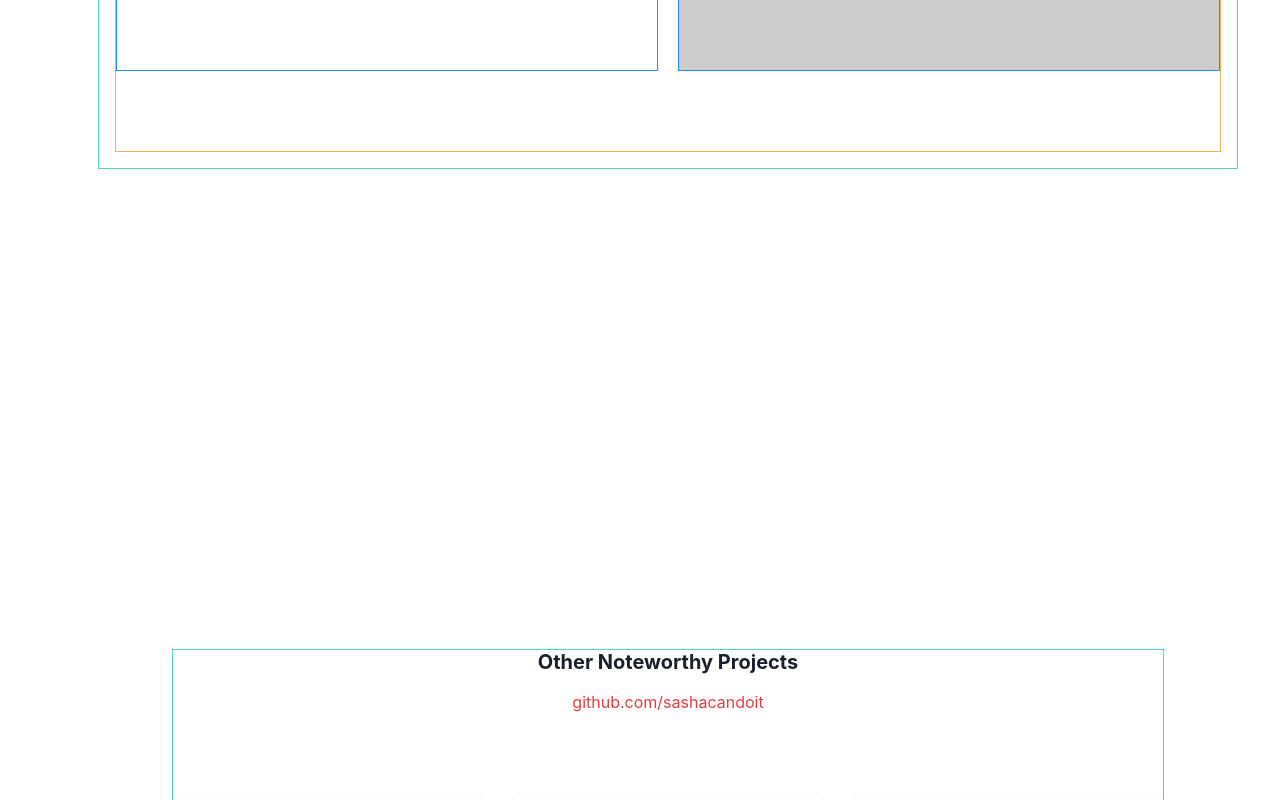
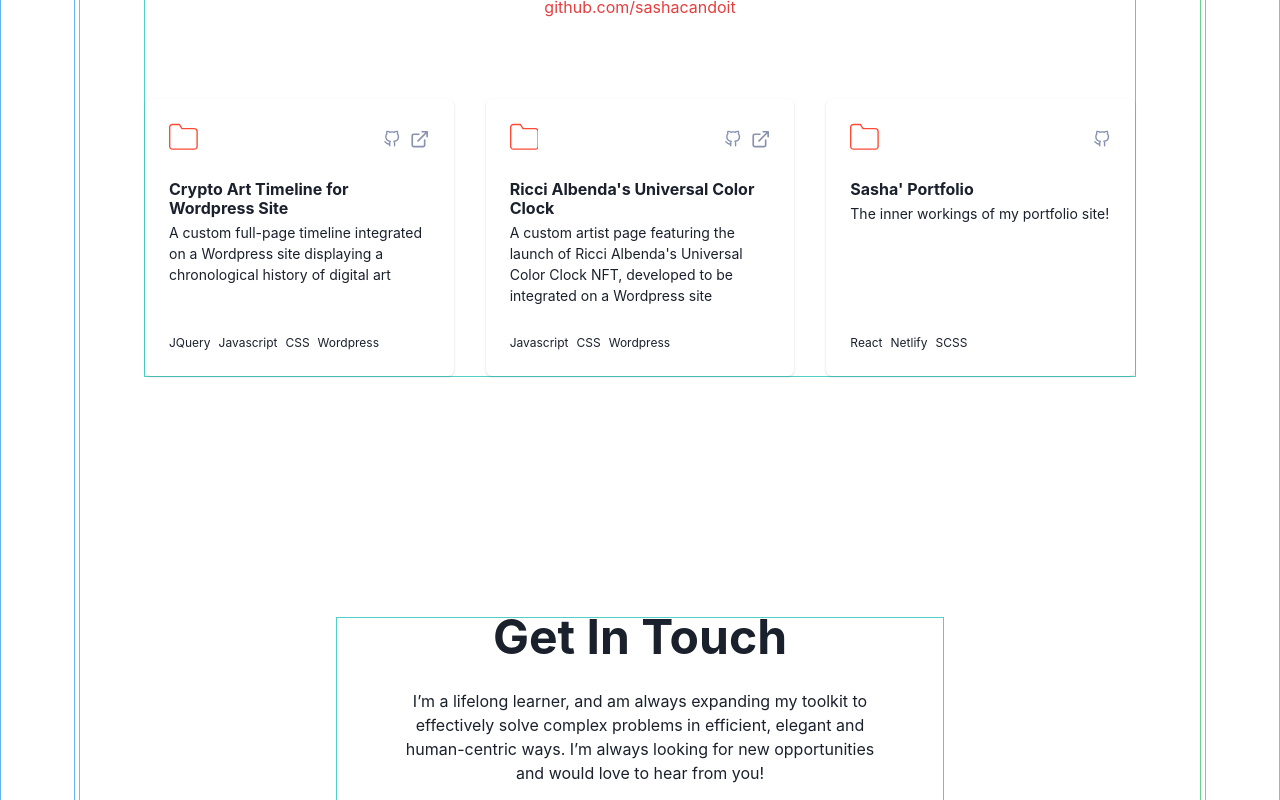
Before and after one commit to sashacandoit/portfolio-2023, a React (Create React App) app: page / in a window 1280 px wide. Shown: the part 3620-4420 px from the top of the page. Built offline with nearby package versions, Linux system fonts and the light colour scheme.

Commit message:
fixed icon rendering in other projects section

```diff
--- a/src/App.js
+++ b/src/App.js
@@ -15,31 +15,6 @@
 function App() {
   return (
     <ChakraProvider>
-      <Flex direction={'column'}>
-        <TopNav />
-        <Flex direction={'row'} justifyContent='space-between' >
-          <Show above='md'>
-            <LeftNav />
-          </Show>
-
-          <Flex direction={'column'} >
-            <Welcome />
-            <About />
-            <Work />
-            <Projects />
-            <OtherProjects />
-            <GetInTouch />
-          </Flex>
-
-          <Show above='md'>
-            <RightNav />
-          </Show>
-        </Flex>
-
-        <Footer />
-      </Flex>
-
-
       <Grid
         templateAreas={
           `"header header header"
--- a/src/sections/components/ProjectCard.js
+++ b/src/sections/components/ProjectCard.js
@@ -4,23 +4,25 @@
 
 function ProjectCard(props) {
   const { cardContent } = props;
+  const githubUrl = cardContent.github
+  const externalUrl = cardContent.url
 
   return (
     <Card variant='elevated'  height='100%' padding={1}>
       <CardHeader>
         <Flex minWidth='max-content' alignItems='center' gap='2'>
-          <Box p='2'>
+          <Box>
             <FileSvg fontSize="1.8em" />
           </Box>
           <Spacer />
           <HStack gap='2'>
-            {'github' in {cardContent} &&
+            {githubUrl &&
               <Link href={cardContent.github} isExternal>
                 <GithubIcon fontSize="1.1em" stroke='#8892B0' fill='none' />
               </Link>
             }
 
-            {'url' in {cardContent} &&
+            {externalUrl &&
               <Link href={cardContent.url} isExternal>
                 <ExternalCustom fontSize="1.3em" stroke='#8892B0' />
               </Link>
```
